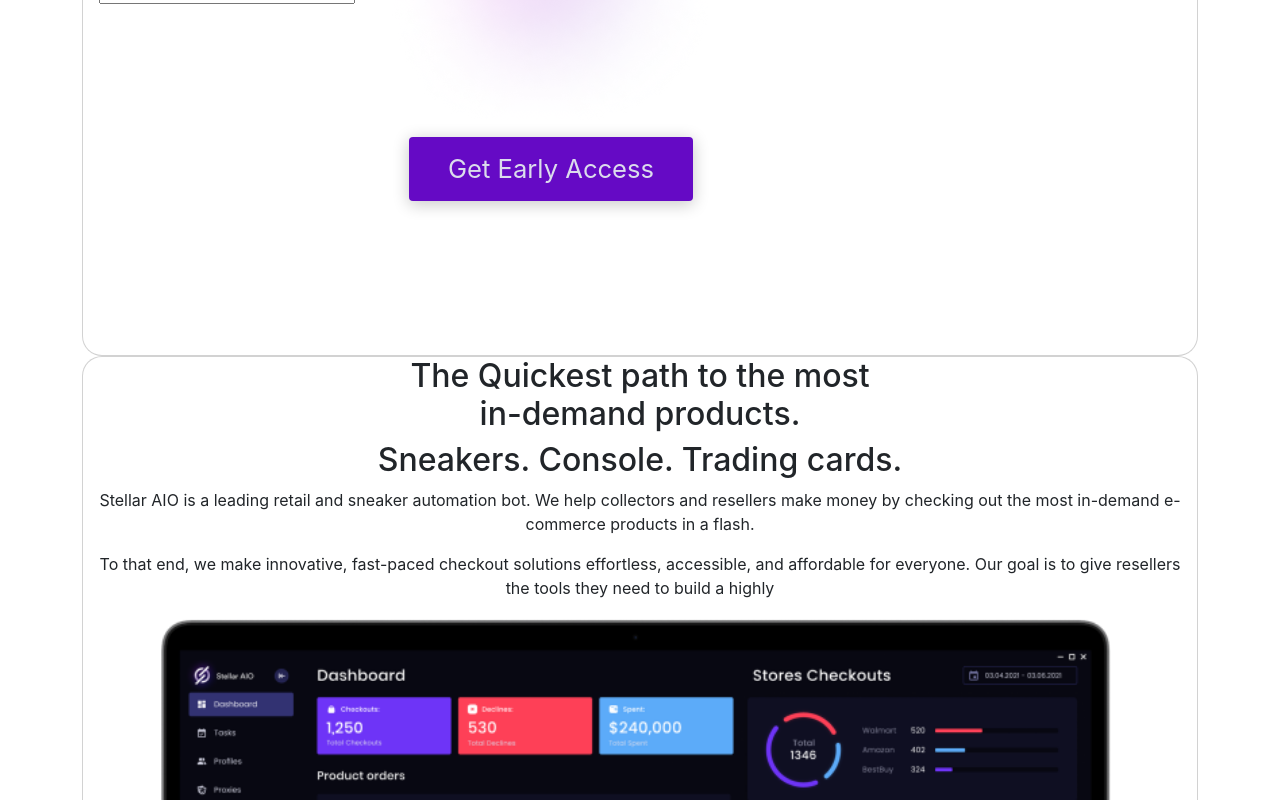
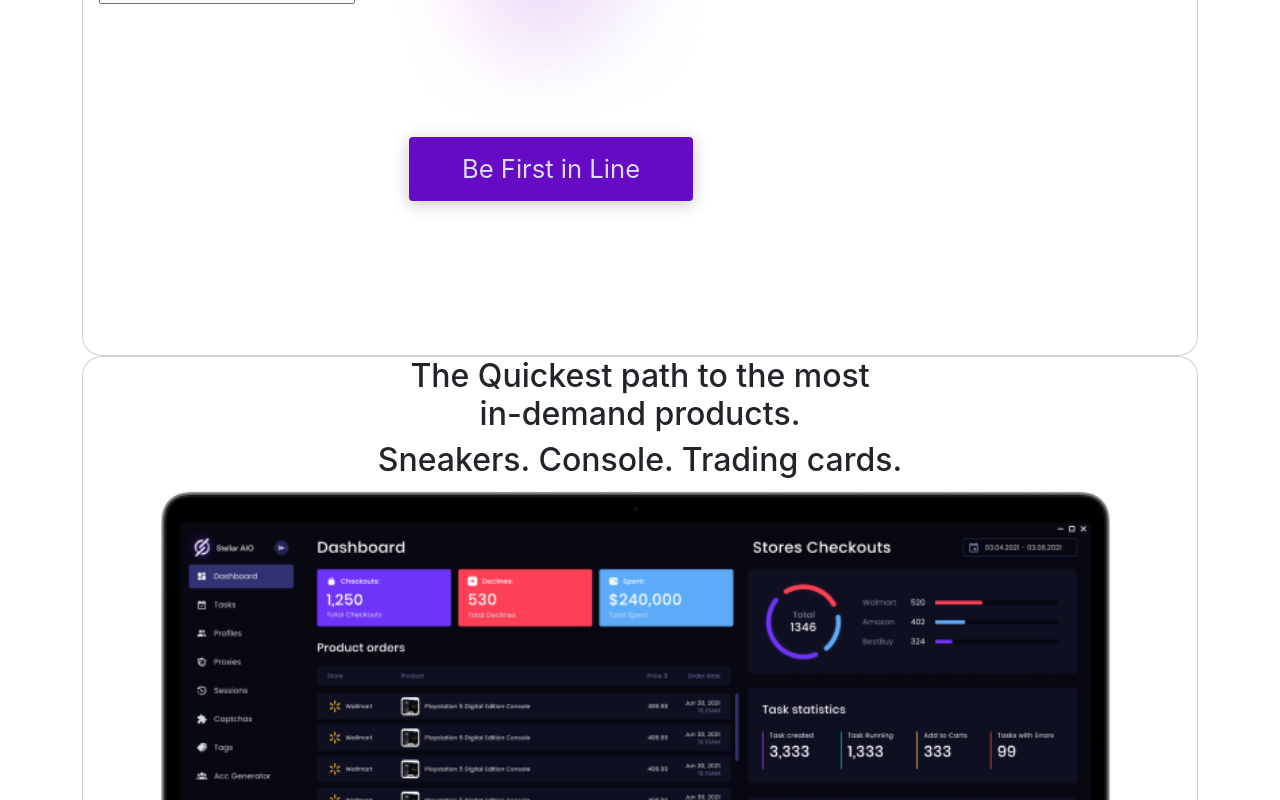
Before and after one commit to eliasgraph/stellaraio, a React (Create React App) app: page /add-to-waitlist in a window 1280 px wide. Shown: the part 414-1214 px from the top of the page. Built offline with nearby package versions, Linux system fonts and the light colour scheme.

Commit message:
revisions

```diff
--- a/src/pages/AddToWaitlist/AddToWaitlist.js
+++ b/src/pages/AddToWaitlist/AddToWaitlist.js
@@ -39,7 +39,7 @@
               </div>
               <div className="gt-access-btn-div">
                 <img className='join-waitlist-glowring' src={glowringsm} alt="" />
-                <Buttons text={"Get Early Access"} className="d-block mx-auto mb-0 position-relative" border={"none"} width={"17.7rem"} zIndex={1}/>
+                <Buttons text={"Be First in Line"} className="d-block mx-auto mb-0 position-relative" border={"none"} width={"17.7rem"} zIndex={1}/>
               </div>
             </div>
 
@@ -52,10 +52,6 @@
             <div className="n-m-restock-div px-3">
               <h2 className="app-h2 text-center">The Quickest path to the most <br /> in-demand products.</h2>
               <h2 className="app-h2 text-center app-color-primary mb-30px">Sneakers. Console. Trading cards.</h2>
-              <p className="text-center">Stellar AIO is a leading retail and sneaker automation bot. We help collectors and resellers make money by checking out the most in-demand e-commerce products in a flash.
-              </p>
-              <p className="text-center">To that end, we make innovative, fast-paced checkout solutions effortless, accessible, and affordable for everyone. Our goal is to give resellers the tools they need to build a highly
-              </p>
               <div className="n-m-restock-img-wrapper">
                 <img width={"100%"} src={Mokcup} alt="mockup" />
               </div>
```
